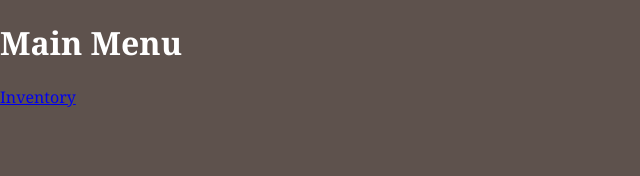
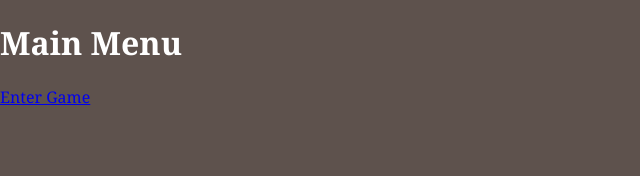
Before and after one commit to eignnx/the-silt-road, a React (Create React App) app: page / in a window 1280 px wide. Shown: the top 176 px of the page, without its empty margins (0-640 px from the left). Built offline with nearby package versions, Linux system fonts and the light colour scheme; a web font is replaced by a local one.

Commit message:
fix link in main menu

```diff
--- a/src/routes/MainMenu.tsx
+++ b/src/routes/MainMenu.tsx
@@ -3,6 +3,6 @@ import { Link } from 'react-router-dom';
 export default function MainMenu() {
     return (<>
         <h1>Main Menu</h1>
-        <Link to="/game/inventory">Inventory</Link>
+        <Link to="/game">Enter Game</Link>
     </>);
 }
```
